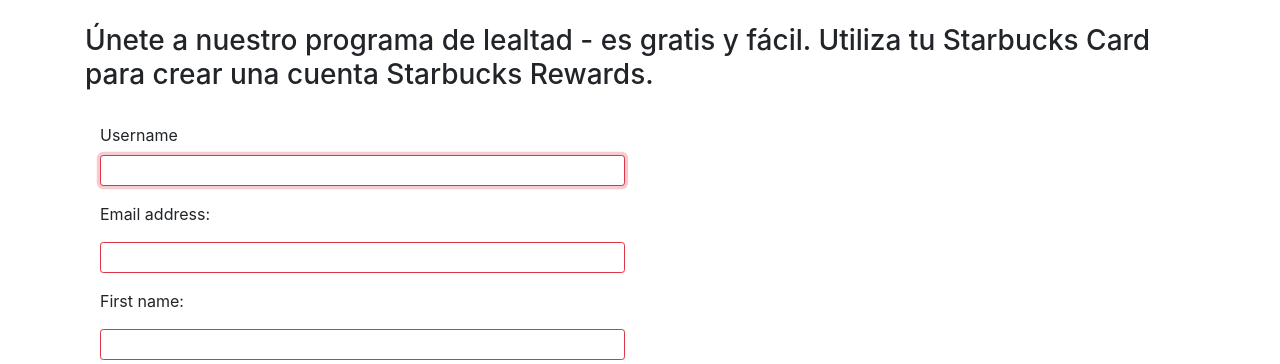
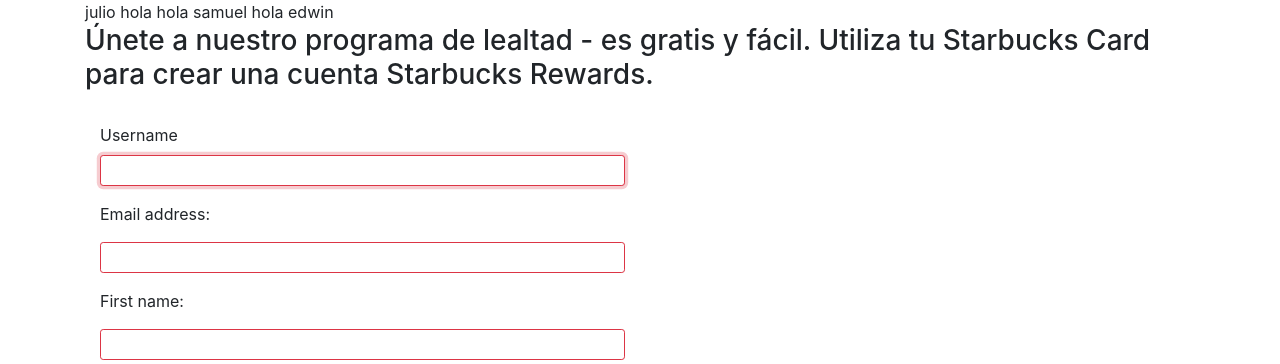
Before and after one commit to edwincqu/starbucks, a Django app: page /createuser/ in a window 1280 px wide. Shown: the part 56-420 px from the top of the page. Run offline with Django 3.2, Linux system fonts and the light colour scheme; data comes from the database, SQL or seed files in the repository; some libraries are stand-ins or nearby versions.

Commit message:
master modificando

```diff
--- a/templates/auth/user_form.html
+++ b/templates/auth/user_form.html
@@ -5,6 +5,12 @@
 {% block content %}
 
 <div class="container">
+  julio hola
+
+  hola samuel
+
+  hola edwin
+
 <br>
 <h3>Únete a nuestro programa de lealtad - es gratis y fácil.
 Utiliza tu Starbucks Card para crear una cuenta Starbucks Rewards.</h3>
```
